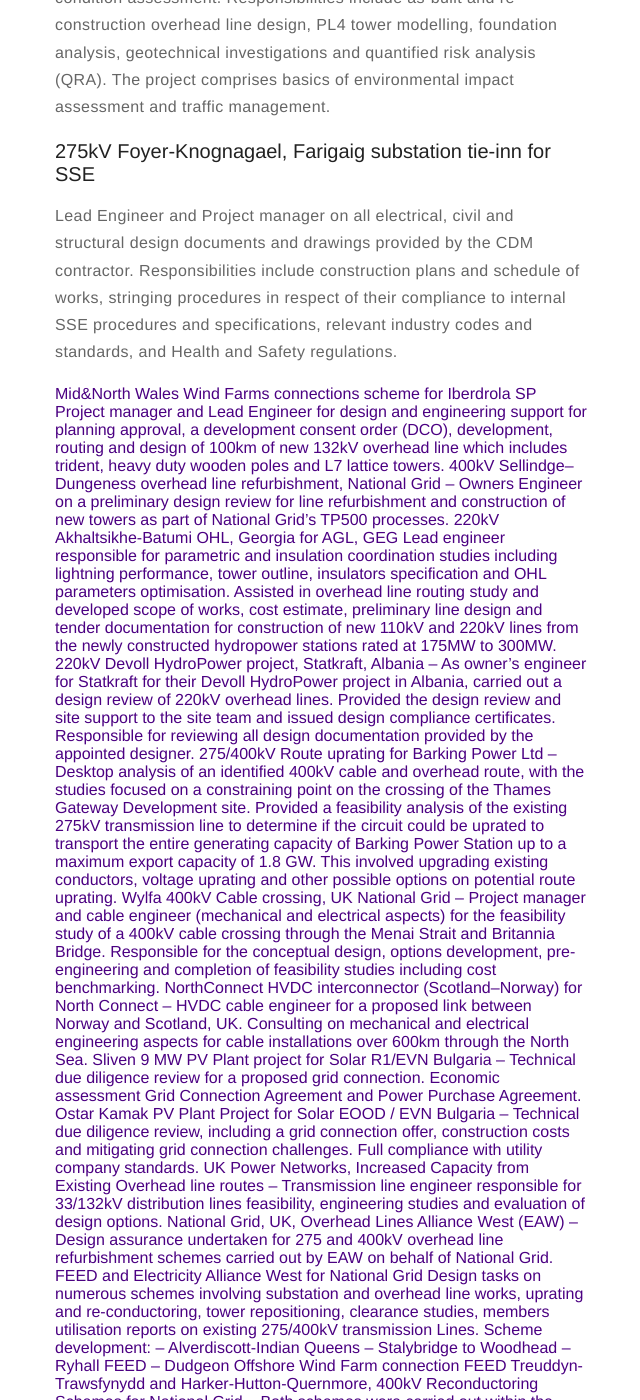
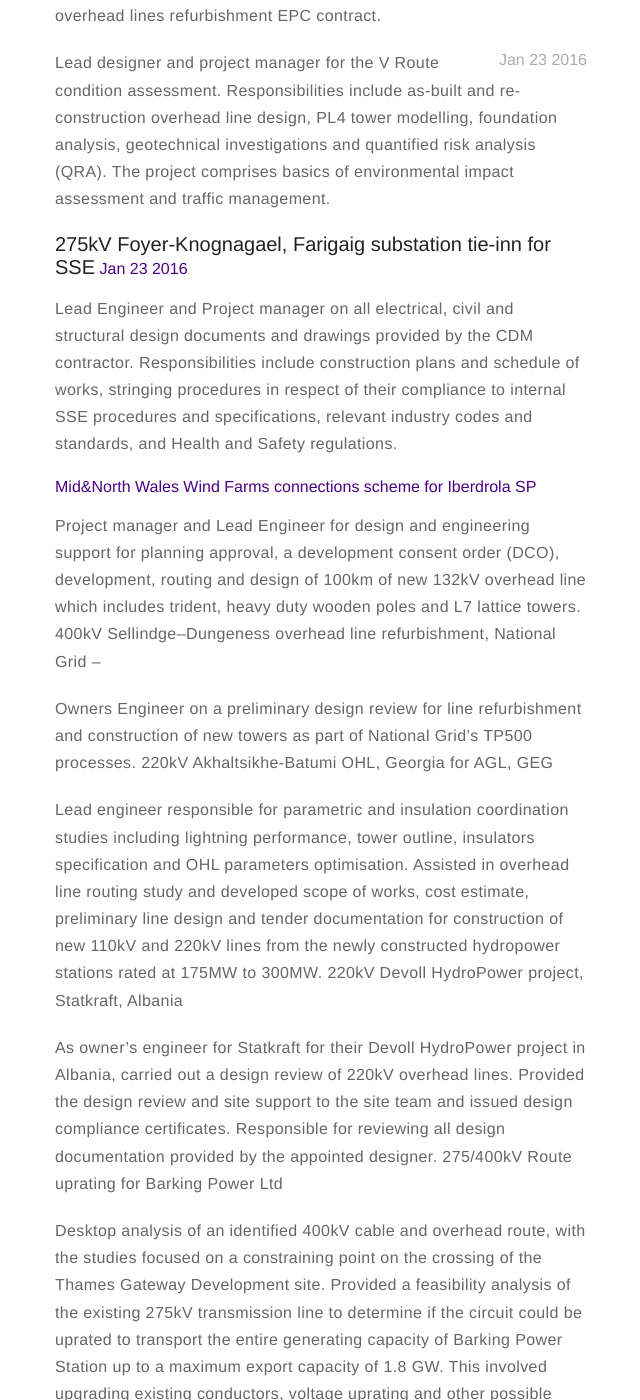
Before and after one commit to kryzhov/kryzhov.github.io, a Jekyll site: the page built from projects.html, in a window 1280 px wide and 1400 px high, scrolled down 574 px. Shown: the whole window, without its empty margins (319-959 px from the left). Built offline with Jekyll 4.4.1, drawn with Linux system fonts in a browser that asks for light colours; some of the changed text lies outside the part shown.

Commit message:
Update 08

```diff
--- a/_config.yml
+++ b/_config.yml
@@ -80,11 +80,11 @@
 # paginate_path: "blog/:num/"
 
 # if you don't need projects, comment the *projects* configs below
-projects: true
+# projects: true
 
 # if you don't need "about" or "blog", comment them out below
-about: true
-blog: true
+# about: true
+# blog: true
 
 # do you want to show the "read time" of the posts?
 read-time: true
--- a/projects.html
+++ b/projects.html
@@ -7,6 +7,13 @@
         {% if post.projects %}
             <div class="item {% if post.star %}star{% endif %}">
                 <a class="url" href="{% if post.externalLink %}{{ post.externalLink }}{% else %}{{ site.url }}{{ post.url }}{% endif %}">
+
+
+                    132kV network refurbishment for NEPCO, Jordan
+                    <p> Lead Engineer and Project manager for due diligence
+                        review of £6mil overhead lines refurbishment EPC contract.</p>
+
+
                     <aside>
                         <time datetime="{{ post.date | date:"%d-%m-%Y" }}">{{ post.date | date: "%b %d %Y" }}</time></aside>
                     <h3 class="title">{{ 132kV V-Route condition assessment for Iberdrola and Scottish Power }}</h3>
@@ -19,6 +26,7 @@
                     </aside>
 
                     <h3 class="title">275kV Foyer-Knognagael, Farigaig substation tie-inn for SSE</h3>
+                    <time datetime="{{ post.date | date:"05-12-06" }}">{{ post.date | date: "%b %d %Y" }}</time></aside>
                     <p>Lead Engineer and Project manager on all electrical, civil and structural design
                     documents and drawings provided by the CDM contractor. Responsibilities include
                     construction plans and schedule of works, stringing procedures in respect
@@ -26,61 +34,78 @@
                     relevant industry codes and standards, and Health and Safety regulations.</p>
 
                     Mid&North Wales Wind Farms connections scheme for Iberdrola SP
-                    Project manager and Lead Engineer for design and engineering support for
+                    <p>Project manager and Lead Engineer for design and engineering support for
                     planning approval, a development consent order (DCO), development, routing
-                     and design of 100km of new 132kV overhead line which includes trident,
-                     heavy duty wooden poles and L7 lattice towers.
+                    and design of 100km of new 132kV overhead line which includes trident,
+                    heavy duty wooden poles and L7 lattice towers.
 
                     400kV Sellindge–Dungeness overhead line refurbishment, National Grid –
-                    Owners Engineer on a preliminary design review for line refurbishment
+                    <p>Owners Engineer on a preliminary design review for line refurbishment
                     and construction of new towers as part of National Grid’s TP500 processes.
 
                     220kV Akhaltsikhe-Batumi OHL, Georgia for AGL, GEG
-                    Lead engineer responsible for parametric and insulation coordination
+                    <p>Lead engineer responsible for parametric and insulation coordination
                     studies including lightning performance, tower outline, insulators
                     specification and OHL parameters optimisation. Assisted in overhead line
                     routing study and developed scope of works, cost estimate, preliminary line
                     design and tender documentation for construction of new 110kV and 220kV lines
                     from the newly constructed hydropower stations rated at 175MW to 300MW.
 
-                    220kV Devoll HydroPower project, Statkraft, Albania – As owner’s engineer for Statkraft for their Devoll HydroPower project in Albania, carried out a design review of 220kV overhead lines. Provided the design review and site support to the site team and issued design compliance certificates. Responsible for reviewing all design documentation provided by the appointed designer.
+                    220kV Devoll HydroPower project, Statkraft, Albania
+                    <p>As owner’s engineer for Statkraft for their Devoll HydroPower project in Albania, carried out a design review of 220kV overhead lines. Provided the design review and site support to the site team and issued design compliance certificates. Responsible for reviewing all design documentation provided by the appointed designer.
 
-                    275/400kV Route uprating for Barking Power Ltd – Desktop analysis of an identified 400kV cable and overhead route, with the studies focused on a constraining point on the crossing of the Thames Gateway Development site. Provided a feasibility analysis of the existing 275kV transmission line to determine if the circuit could be uprated to transport the entire generating capacity of Barking Power Station up to a maximum export capacity of 1.8 GW.  This involved upgrading existing conductors, voltage uprating and other possible options on potential route uprating.
+                    275/400kV Route uprating for Barking Power Ltd
+                    <p>Desktop analysis of an identified 400kV cable and overhead route, with the studies focused on a constraining point on the crossing of the Thames Gateway Development site. Provided a feasibility analysis of the existing 275kV transmission line to determine if the circuit could be uprated to transport the entire generating capacity of Barking Power Station up to a maximum export capacity of 1.8 GW.  This involved upgrading existing conductors, voltage uprating and other possible options on potential route uprating.
 
-                    Wylfa 400kV Cable crossing, UK National Grid – Project manager and cable engineer (mechanical and electrical aspects) for the feasibility study of a 400kV cable crossing through the Menai Strait and Britannia Bridge. Responsible for the conceptual design, options development, pre-engineering and completion of feasibility studies including cost benchmarking.
+                    Wylfa 400kV Cable crossing, UK National Grid
+                    <p>Project manager and cable engineer (mechanical and electrical aspects) for the feasibility study of a 400kV cable crossing through the Menai Strait and Britannia Bridge. Responsible for the conceptual design, options development, pre-engineering and completion of feasibility studies including cost benchmarking.
 
-                    NorthConnect HVDC interconnector (Scotland–Norway) for North Connect – HVDC cable engineer for a proposed link between Norway and Scotland, UK. Consulting on mechanical and electrical engineering aspects for cable installations over 600km through the North Sea.
+                    NorthConnect HVDC interconnector (Scotland–Norway) for North Connect
+                    <p>HVDC cable engineer for a proposed link between Norway and Scotland, UK. Consulting on mechanical and electrical engineering aspects for cable installations over 600km through the North Sea.
 
-                    Sliven 9 MW PV Plant project for Solar R1/EVN Bulgaria – Technical due diligence review for a proposed grid connection. Economic assessment Grid Connection Agreement and Power Purchase Agreement.
+                    Sliven 9 MW PV Plant project for Solar R1/EVN Bulgaria
+                    <p>Technical due diligence review for a proposed grid connection. Economic assessment Grid Connection Agreement and Power Purchase Agreement.
 
-                    Ostar Kamak PV Plant Project for Solar EOOD / EVN Bulgaria – Technical due diligence review, including a grid connection offer, construction costs and mitigating grid connection challenges. Full compliance with utility company standards.
+                    Ostar Kamak PV Plant Project for Solar EOOD / EVN Bulgaria
+                    <p>Technical due diligence review, including a grid connection offer, construction costs and mitigating grid connection challenges. Full compliance with utility company standards.
 
-                    UK Power Networks, Increased Capacity from Existing Overhead line routes – Transmission line engineer responsible for 33/132kV distribution lines feasibility, engineering studies and evaluation of design options.
+                    UK Power Networks, Increased Capacity from Existing Overhead line routes
+                    <p>Lead Engineer responsible for 33/132kV distribution lines feasibility,
+                    engineering studies and evaluation of design options.
 
-                    National Grid, UK, Overhead Lines Alliance West (EAW) – Design assurance undertaken for 275 and 400kV overhead line refurbishment schemes carried out by EAW on behalf of National Grid.
-
+                    National Grid, UK, Overhead Lines Alliance West (EAW)
+                    <p>Technical assurance undertaken for 275 and 400kV overhead line refurbishment schemes carried out by EAW on behalf of National Grid.
 
                     FEED and Electricity Alliance West for National Grid
-                    Design tasks on numerous schemes involving substation and overhead line works, uprating and re-conductoring, tower repositioning, clearance studies, members utilisation reports on existing 275/400kV transmission Lines. Scheme development:
+                    <p>Design tasks on numerous schemes involving substation and overhead line works, uprating and re-conductoring, tower repositioning, clearance studies, members utilisation reports on existing 275/400kV transmission Lines. Scheme development:
                     ‒	Alverdiscott-Indian Queens
                     ‒	Stalybridge to Woodhead
                     ‒	Ryhall FEED
                     ‒	Dudgeon Offshore Wind Farm connection FEED
 
-                    Treuddyn-Trawsfynydd and Harker-Hutton-Quernmore, 400kV Reconductoring Schemes for National Grid – Both schemes were carried out within the Electricity Alliance West framework agreement. The scope was to replace conductors, earthwires, insulators and fittings on the routes. The structural capacity of the towers and foundations were assessed.
-                    Sarawak Energy Berhad 500kV Backbone Project – Tower spotting, line optimisation, profiling for 192km of 500kV and 52km of 275kV overhead line using PLS CADD. Preparation of technical specifications for tender documentation: conductors, OPGW and network equipment, live monitoring equipment, insulation coordination. Electro-magnetic studies and investigations. Supporting documentation: BoQ, schedules and EPC tendering for 500kV Similajau – Tada Overhead Transmission line.
+                    Treuddyn-Trawsfynydd and Harker-Hutton-Quernmore, 400kV Reconductoring Schemes for National Grid
+                    <p>Both schemes were carried out within the Electricity Alliance West framework agreement. The scope was to replace conductors, earthwires, insulators and fittings on the routes. The structural capacity of the towers and foundations were assessed.
 
-                    Transmission line reconstruction and design development for VSEP, Vologda, Russia. 30km 110kV, double circuit overhead line Centralnaya 1,2. Part of the Vologda Gas Power Plant extension and network accession project.
+                    Sarawak Energy Berhad 500kV Backbone Project
+                    <p>Tower spotting, line optimisation, profiling for 192km of 500kV and 52km of 275kV overhead line using PLS CADD. Preparation of technical specifications for tender documentation: conductors, OPGW and network equipment, live monitoring equipment, insulation coordination. Electro-magnetic studies and investigations. Supporting documentation: BoQ, schedules and EPC tendering for 500kV Similajau – Tada Overhead Transmission line.
 
-                    Transmission line reconstruction and on-site monitoring for Kuzbassenergo, Russia. Assessment of feasibility (design and constructability) of 25km 110kV, double circuit overhead line ZSMK-Kuzneckaya. Development of project design documents under joint implementation requirements.
+                    Transmission line reconstruction and design development for VSEP, Vologda, Russia.
+                    <p>30km 110kV, double circuit overhead line Centralnaya 1,2. Part of the Vologda Gas Power Plant extension and network accession project.
 
-                    Reconstruction project and construction monitoring for Irkutskenergo, Russia. The option appraisal looked at the positive and negative impacts of replacing the existing 35km 110kV line IGES-Kirovskaya. Alterations studies. Development of project design documents under joint implementation requirements. On-site monitoring and as-designed compliance.
+                    Transmission line reconstruction and on-site monitoring for Kuzbassenergo, Russia.
+                    <p>Assessment of feasibility (design and constructability) of 25km 110kV, double circuit overhead line ZSMK-Kuzneckaya. Development of project design documents under joint implementation requirements.
 
-                    Reconstruction project, Confidential client, Kasakhstan. Assessment of feasibility and design of 30km 110kV, double circuit overhead line 149A, CAPEX/OPEX analysis. Development of project design documents under joint implementation requirements.
+                    Reconstruction project and construction monitoring for Irkutskenergo, Russia.
+                    <p>The option appraisal looked at the positive and negative impacts of replacing the existing 35km 110kV line IGES-Kirovskaya. Alterations studies. Development of project design documents under joint implementation requirements. On-site monitoring and as-designed compliance.
 
-                    Reconstruction project and construction monitoring. Confidential client, Russia. Assessment of feasibility of 15km 110kV, double circuit overhead line TTEC-Granichnaya/TEC13-Dolina. Preparing material specifications, CAPEX/OPEX analysis, technical studies for refurbishment in sensitive areas, bill of quantities and cost estimates.
+                    Reconstruction project, Confidential client, Kasakhstan.
+                    <p>Assessment of feasibility and design of 30km 110kV, double circuit overhead line 149A, CAPEX/OPEX analysis. Development of project design documents under joint implementation requirements.
 
-                    Reconstruction project and for Permenergo, Russia. Assessment of feasibility (design and constructability) of 30km 110kV, double circuit overhead line S/S Perm-TEC6. Project design development. Preparing bill of materials, assessment, technical studies, cost estimates. Conductor tests test developed to investigate potential failures due to impropriate installation procedures.
+                    Reconstruction project and construction monitoring. Confidential client, Russia.
+                    <p>Assessment of feasibility of 15km 110kV, double circuit overhead line TTEC-Granichnaya/TEC13-Dolina. Preparing material specifications, CAPEX/OPEX analysis, technical studies for refurbishment in sensitive areas, bill of quantities and cost estimates.
+
+                    Reconstruction project and for Permenergo, Russia.
+                    <p>Assessment of feasibility (design and constructability) of 30km 110kV, double circuit overhead line S/S Perm-TEC6. Project design development. Preparing bill of materials, assessment, technical studies, cost estimates. Conductor tests test developed to investigate potential failures due to impropriate installation procedures.
 
 
 
```
Also changed, not shown: about.md (+14 -8 lines).
